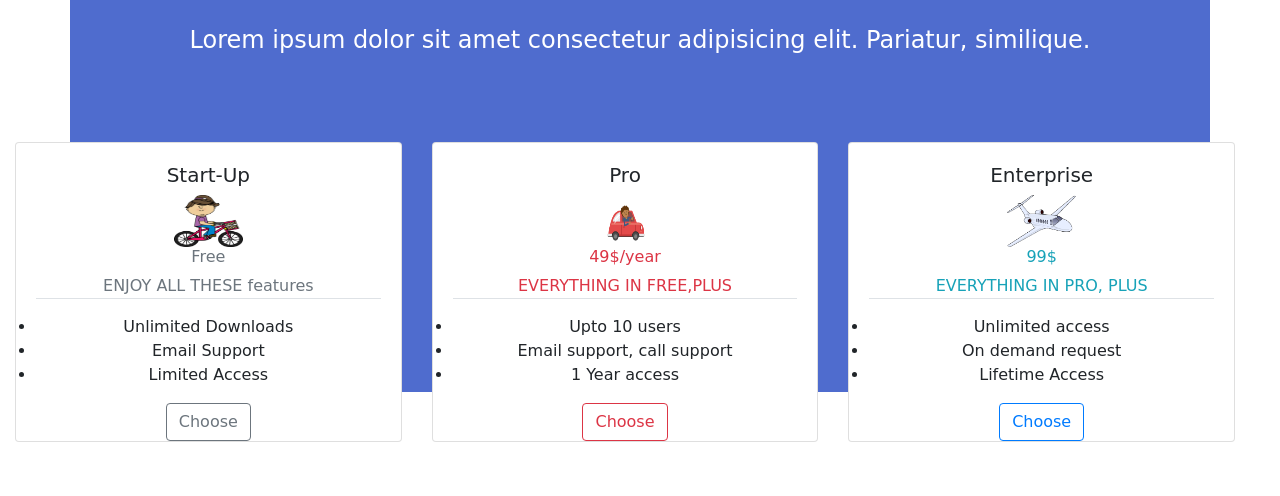
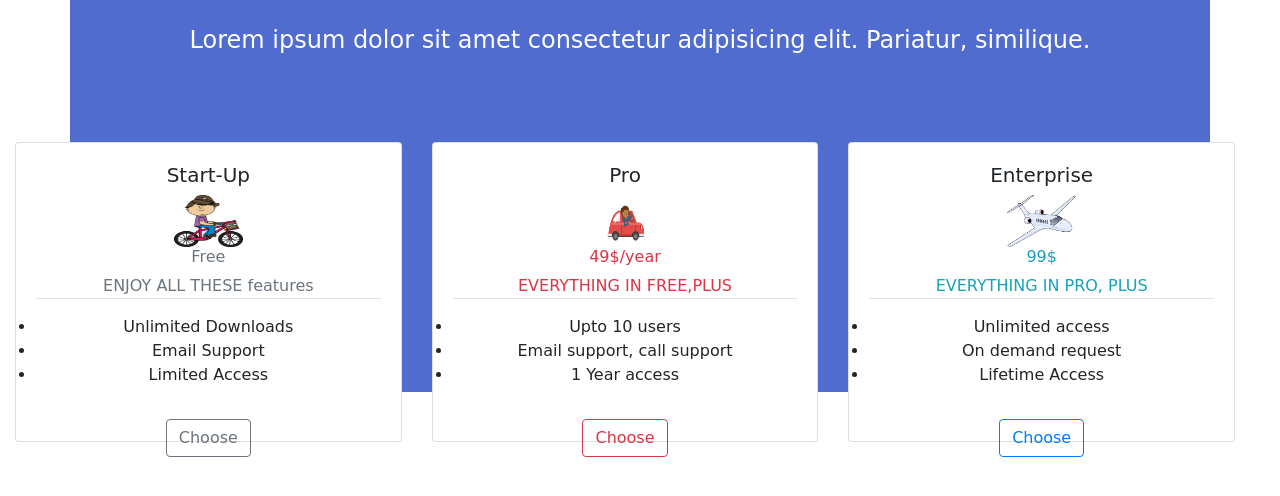
Before and after one commit to PavaniMamidala/pricingCard, a plain HTML site: page index.html in a window 1280 px wide. Shown: the part 108-604 px from the top of the page. Drawn offline with nearby package versions, Linux system fonts and the light colour scheme; a script that the page names is missing.

Commit message:
Update index.html

```diff
--- a/index.html
+++ b/index.html
@@ -31,7 +31,7 @@
                       <li  class="text-center">Email Support</li>
                       <li  class="text-center">Limited Access</li>
                    </ul>
-                   <button type="button" class="btn btn-outline-secondary">Choose</button>
+                   <button type="button" class="btn btn-outline-secondary my-3">Choose</button>
                </div>
           </div>
           <div class="card">
@@ -45,7 +45,7 @@
                   <li  class="text-center">Email support, call support</li>
                   <li  class="text-center">1 Year access</li>
                </ul>
-               <button type="button" class="btn btn-outline-danger">Choose</button>
+               <button type="button" class="btn btn-outline-danger my-3">Choose</button>
            </div>
       </div>
       <div class="card">
@@ -59,7 +59,7 @@
               <li  class="text-center">On demand request</li>
               <li  class="text-center">Lifetime Access</li>
            </ul>
-           <button type="button" class="btn btn-outline-primary">Choose</button>
+           <button type="button" class="btn btn-outline-primary my-3">Choose</button>
        </div>
   </div>
 
```
